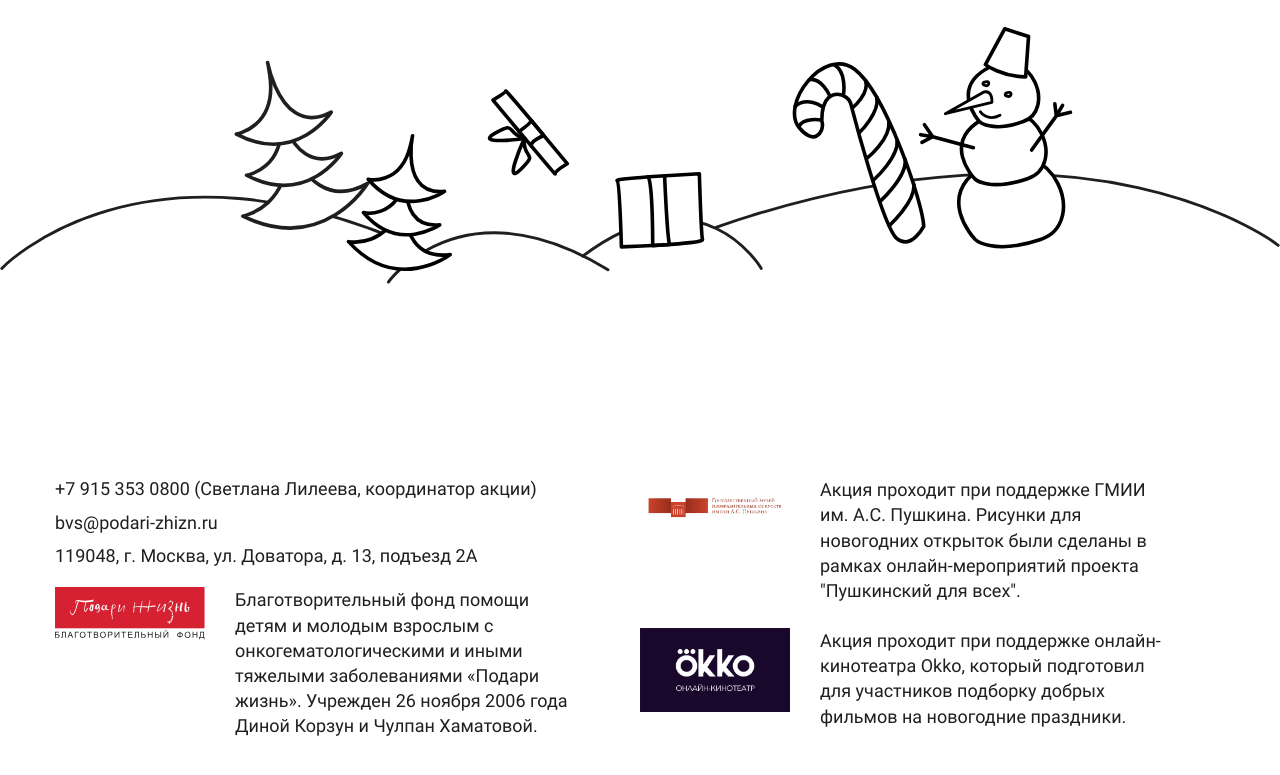
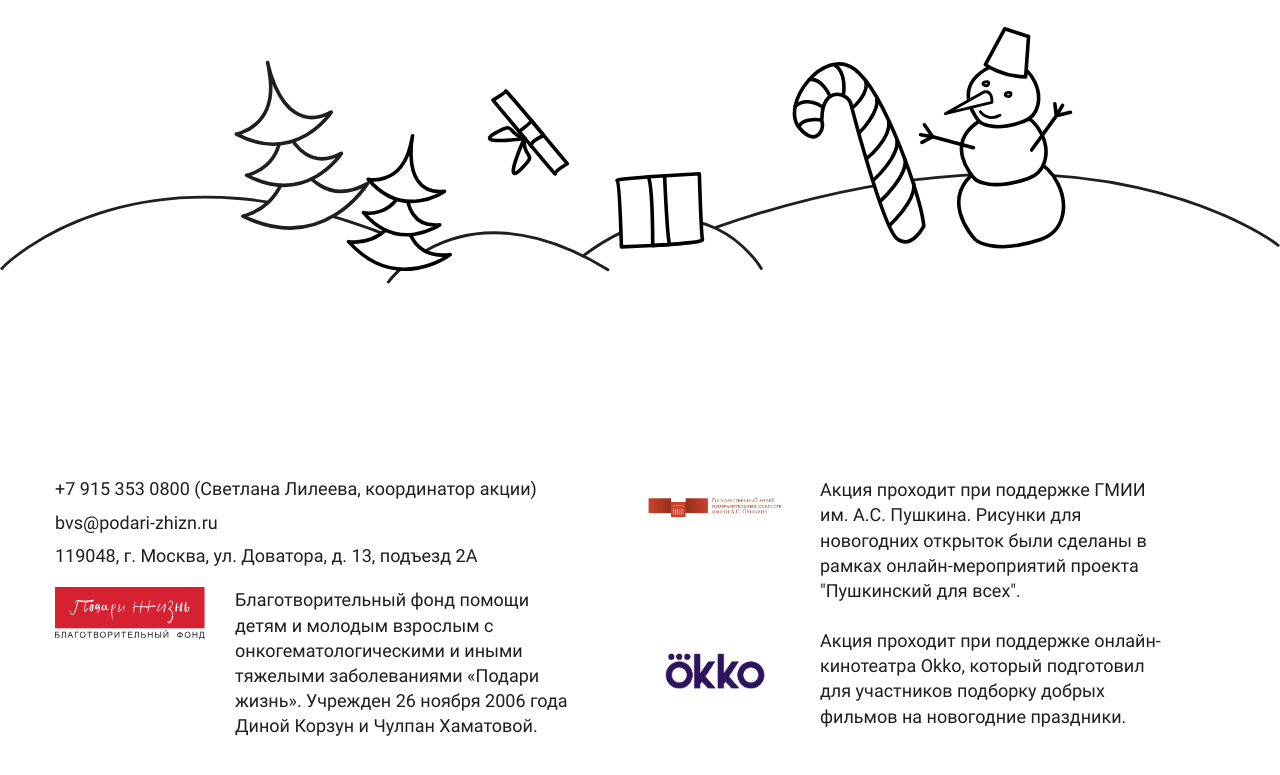
Before and after one commit to dsv555/pg_site, a plain HTML site: page index.html in a window 1280 px wide. Shown: the part 7153-7928 px from the top of the page. Drawn offline with nearby package versions, Linux system fonts and the light colour scheme; files whose address does not match are found by name.

Commit message:
new logo

```diff
--- a/index.html
+++ b/index.html
@@ -308,7 +308,7 @@
                             </div>
 
                             <div>
-                                <img src="images/Okko_logo.png" alt="">
+                                <img src="images/Okko-Logo-Core-01.png" alt="">
                                 <p>
                                     Акция проходит при поддержке онлайн-кинотеатра Оkko, который подготовил для
                                     участников
```
Also changed, not shown: images/Okko-Logo-Core-01.png (added).
